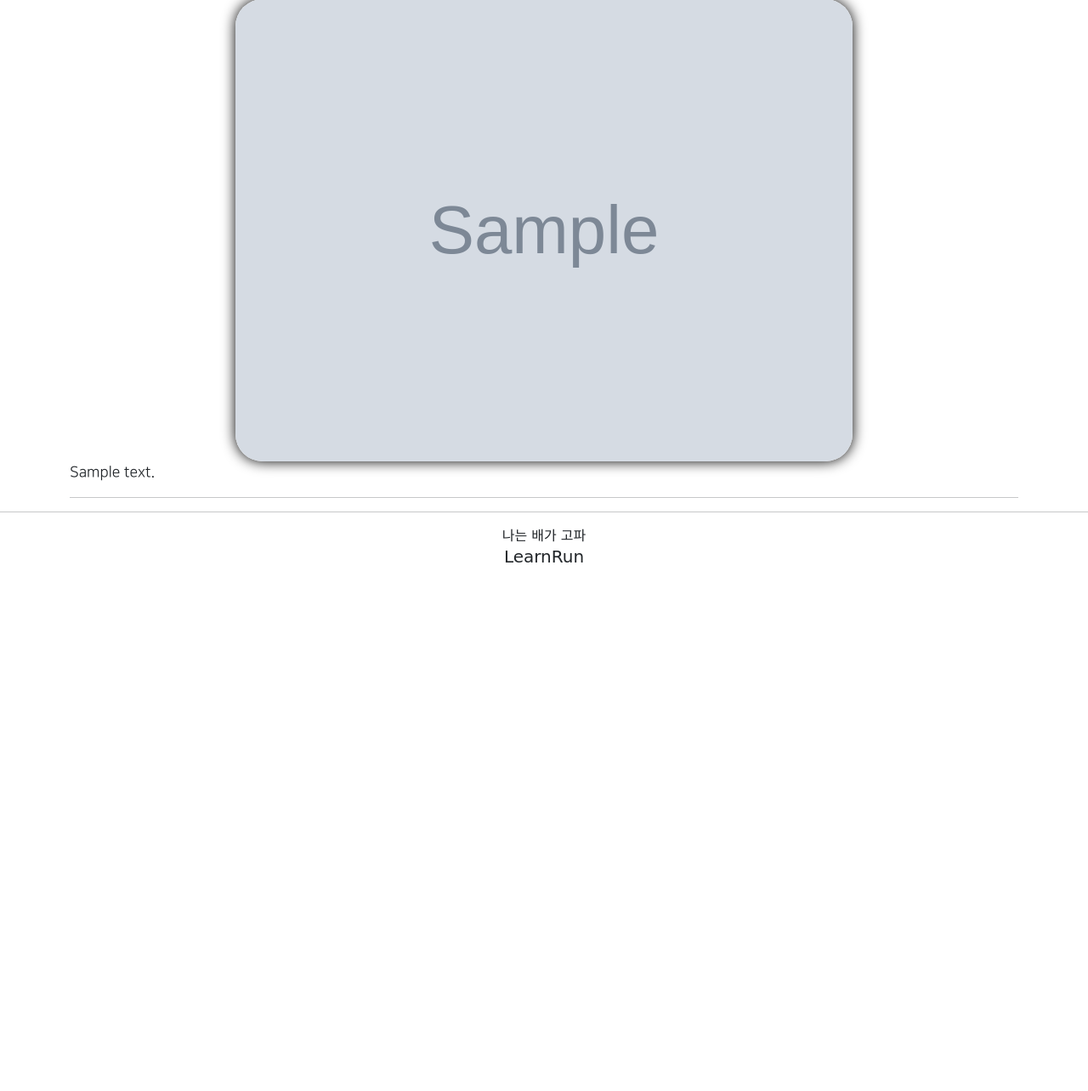
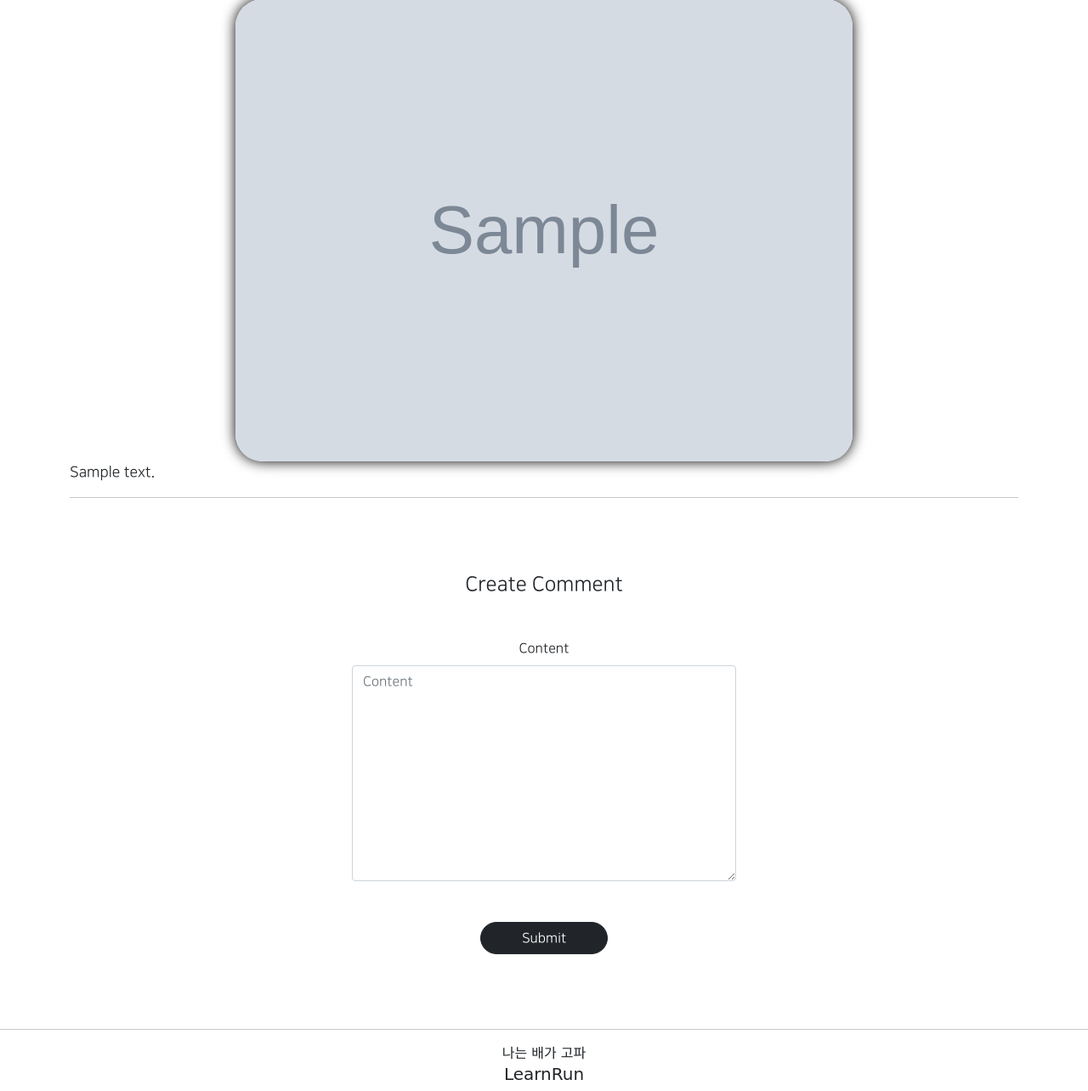
Before and after one commit to RunLearn/LearnRun-django-web, a Django app: page /articles/detail/1 in a window 1280 px wide. Shown: the part 264-1548 px from the top of the page at 85% size. Before the commit the page ends 926 px from the top, so only its background shows below. Run offline with Django 3.2, Linux system fonts and the light colour scheme; tables that the repository leaves empty hold one stand-in row (values such as "Sample post"); grey boxes marked "Sample" are stand-in pictures; parts of the project's set-up code (start-up, migrations or seed data) failed here and were passed over; some libraries are stand-ins or nearby versions; some web fonts are replaced.

Commit message:
8/10 comment app 제작중 create 페이지 작성

```diff
--- a/articleapp/templates/articleapp/detail.html
+++ b/articleapp/templates/articleapp/detail.html
@@ -36,8 +36,11 @@
 
                 <hr>
 
-                <div>
+                <div class = 'text-center my-4'>
                     {# 댓글내용, 댓글 작성란 #}
+
+                    {% include 'commentapp/create.html' %}
+
                 </div>
             </div>
         </div>
--- a/articleapp/views.py
+++ b/articleapp/views.py
@@ -5,10 +5,13 @@ from django.shortcuts import render
 from django.urls import reverse_lazy, reverse
 from django.utils.decorators import method_decorator
 from django.views.generic import CreateView, DetailView, UpdateView, DeleteView, ListView
+from django.views.generic.edit import FormMixin
 
 from articleapp.decorators import article_ownership_required
 from articleapp.forms import ArticleCreationForm
 from articleapp.models import Article
+from commentapp.forms import CommentCreationForm
+
 
 @method_decorator(login_required(login_url= reverse_lazy('accountapp:login')), 'get')
 @method_decorator(login_required(login_url= reverse_lazy('accountapp:login')), 'post')
@@ -24,8 +27,9 @@ class ArticleCreateView(CreateView):
     def get_success_url(self):
         return reverse('articleapp:detail', kwargs={'pk': self.object.pk})
 
-class ArticleDetailView(DetailView):
+class ArticleDetailView(DetailView,FormMixin):
     model = Article
+    form_class = CommentCreationForm
     context_object_name = 'target_article'
     template_name = 'articleapp/detail.html'
 
--- a/commentapp/templates/commentapp/create.html
+++ b/commentapp/templates/commentapp/create.html
@@ -1,22 +1,17 @@
-{% extends 'base.html' %}
 {% load bootstrap4 %}
-
-{% block content%}
 
     <div class="text-center mw-500 m-auto">
         <div class="m-5">
-            <h4>댓글 작성</h4>
+            <h4>Create Comment</h4>
         </div>
         <div>
             <form action="{% url 'commentapp:create' %}" method="post">
                 {% csrf_token %}
                 {% bootstrap_form form %}
-                <div class="m-5">
+                <diV class="m-5">
                     <input type="submit"
-                       class="btn btn-black rounded-pill px-5">
+                           class="btn btn-dark rounded-pill px-5">
                 </div>
             </form>
         </div>
     </div>
-
-{% endblock %}
```
